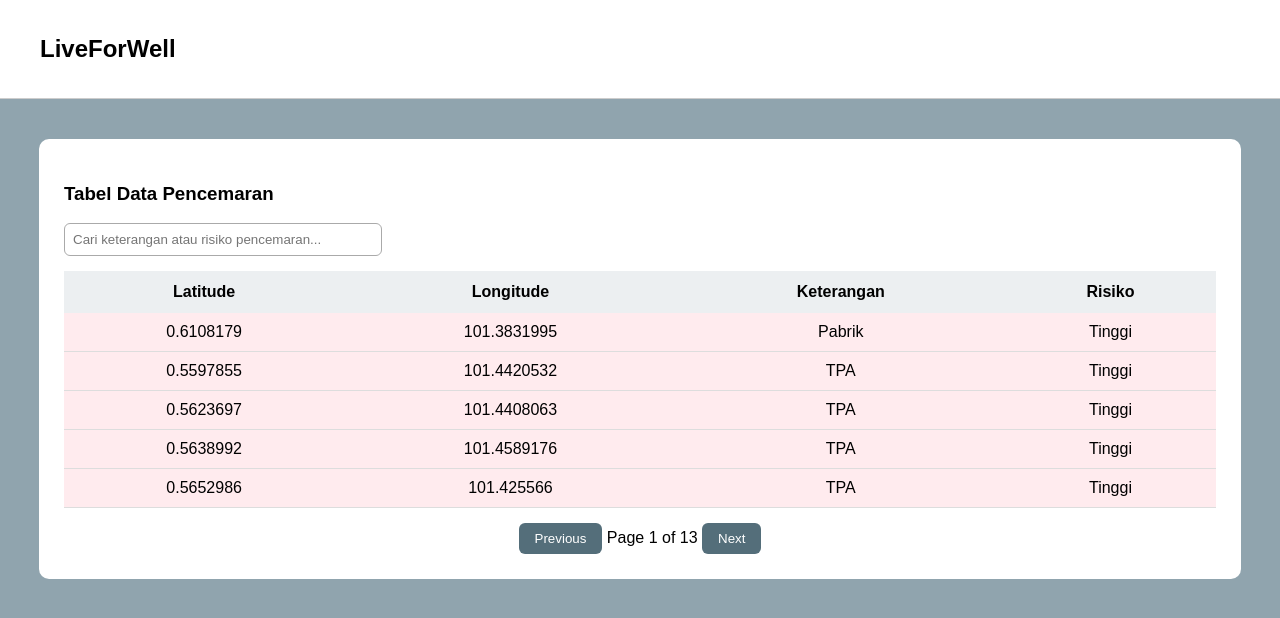
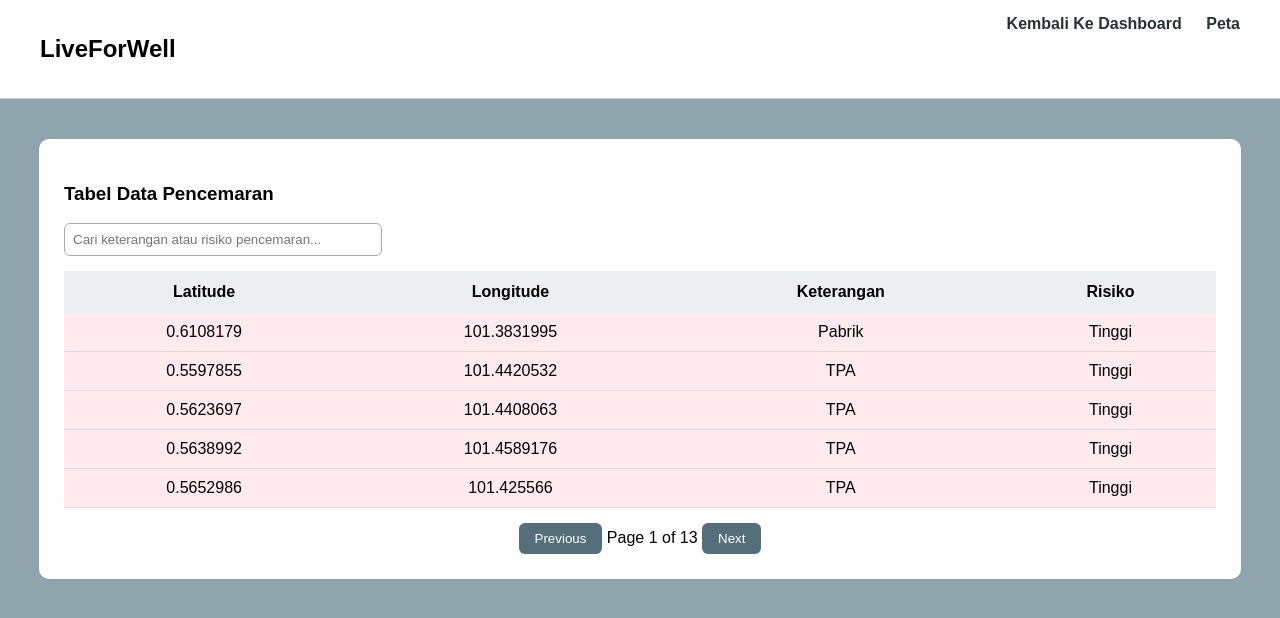
Before and after one commit to IkyPtr/LIVEWELLGIS, a website built with Vite: page GIS/map/tabel/dataPencemaran.html in a window 1280 px wide. Built offline with nearby package versions, Linux system fonts and the light colour scheme.

Commit message:
edit data pencemaran

```diff
--- a/GIS/map/tabel/dataPencemaran.html
+++ b/GIS/map/tabel/dataPencemaran.html
@@ -1,24 +1,26 @@
 <!DOCTYPE html>
 <html lang="en">
+
 <head>
   <meta charset="UTF-8">
   <title>Tabel Data Pencemaran</title>
   <link rel="stylesheet" href="stylePencemaran.css">
 </head>
+
 <body>
 
   <header>
     <h2>LiveForWell</h2>
+    <nav>
+       <a href="../../index.html">Kembali Ke Dashboard </a>
+        <a href="#">Peta</a>
+    </nav>
   </header>
 
   <div class="container">
     <h3>Tabel Data Pencemaran</h3>
 
-  <input
-    type="text"
-    id="searchInput"
-    placeholder="Cari keterangan atau risiko pencemaran..."
-  >
+    <input type="text" id="searchInput" placeholder="Cari keterangan atau risiko pencemaran...">
 
     <table>
       <thead>
@@ -41,4 +43,5 @@
 
   <script src="mainPencemaran.js"></script>
 </body>
+
 </html>
```
Lines whose indentation alone changed are shown as unchanged.
